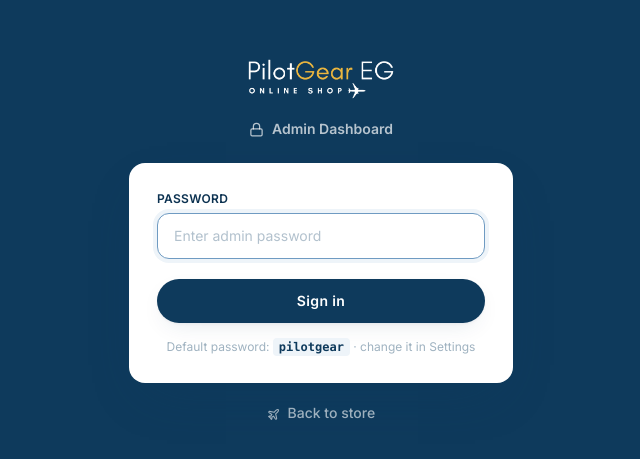
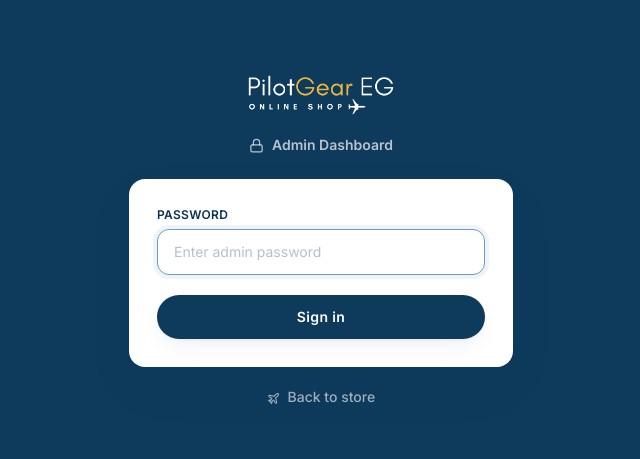
Before and after one commit to amirkhalifa348/pilotgear-eg, a React (Vite) app: page /admin in a window 1280 px wide. Shown: the part 161-620 px from the top of the page, without its empty margins (319-959 px from the left). Built offline with nearby package versions, Linux system fonts and the light colour scheme; no server answers; the database is empty.

Commit message:
auto: 2026-06-05 14:25

```diff
--- a/src/admin/AdminLogin.tsx
+++ b/src/admin/AdminLogin.tsx
@@ -28,7 +28,6 @@
           />
           {err && <p className="mt-2 text-sm text-red-500">Incorrect password. Try again.</p>}
           <button className="btn-primary mt-5 w-full py-3">Sign in</button>
-          <p className="mt-4 text-center text-xs text-slatey">Default password: <code className="rounded bg-navy-50 px-1.5 py-0.5 font-semibold text-navy">pilotgear</code> · change it in Settings</p>
         </form>
         <Link to="/" className="mt-5 block text-center text-sm font-medium text-white/60 hover:text-gold"><Plane size={13} className="mr-1 inline" /> Back to store</Link>
       </div>
```
